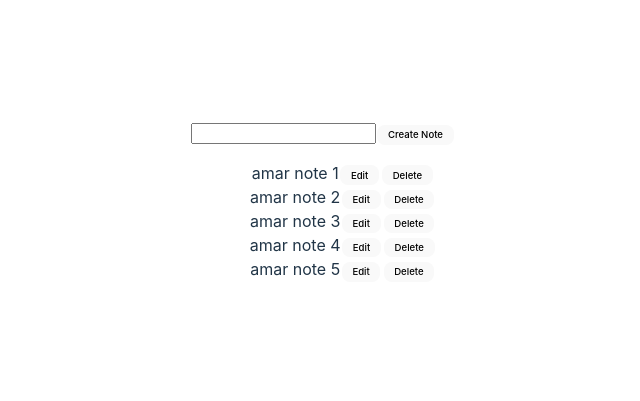
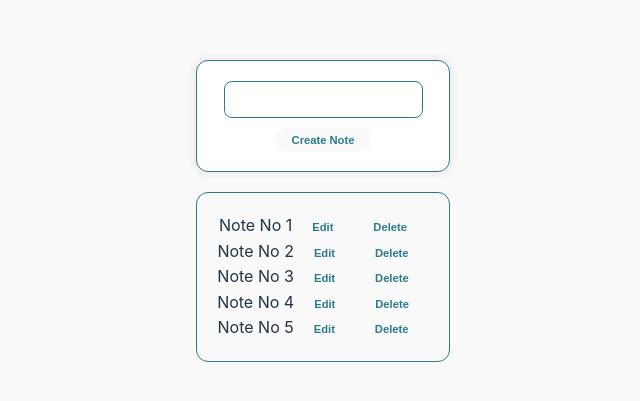
Before and after one commit to Shafayet-tuhin/react_classes, a React (Vite) app: page / in a window 1280 px wide. Shown: the part 191-592 px from the top of the page, without its empty margins (317-957 px from the left). Built offline with nearby package versions, Linux system fonts and the light colour scheme; data requests are answered from the project's data file.

Commit message:
API abar

```diff
--- a/db.json
+++ b/db.json
@@ -1,24 +1,24 @@
 {
   "notes": [
     {
-      "id": "1705690145976",
-      "title": "amar note 1"
+      "id": "1705741950577",
+      "title": "Note No 1"
     },
     {
-      "id": "1705690149132",
-      "title": "amar note 2"
+      "id": "1705741952333",
+      "title": "Note No 2"
     },
     {
-      "id": "1705690151024",
-      "title": "amar note 3"
+      "id": "1705741960395",
+      "title": "Note No 3"
     },
     {
-      "id": "1705690153852",
-      "title": "amar note 4"
+      "id": "1705741962532",
+      "title": "Note No 4"
     },
     {
-      "id": "1705690155483",
-      "title": "amar note 5"
+      "id": "1705741963705",
+      "title": "Note No 5"
     }
   ]
 }
--- a/src/App.jsx
+++ b/src/App.jsx
@@ -105,7 +105,7 @@ function App() {
         <button type='submit'>{editMode ? "Update Note" : "Create Note"}</button>
       </form>
 
-      <ul>
+      <ul className='list'>
         {
           notes.map(item => (
             <li key={item.id}>
--- a/src/index.css
+++ b/src/index.css
@@ -1,12 +1,12 @@
+/* App.css */
+
 :root {
-  font-family: Inter, system-ui, Avenir, Helvetica, Arial, sans-serif;
+  font-family: 'Inter', system-ui, Avenir, Helvetica, Arial, sans-serif;
   line-height: 1.5;
   font-weight: 400;
-
   color-scheme: light dark;
   color: rgba(0, 0, 0, 0.87);
   background-color: #ffffff;
-
   font-synthesis: none;
   text-rendering: optimizeLegibility;
   -webkit-font-smoothing: antialiased;
@@ -16,8 +16,10 @@
 a {
   font-weight: 500;
   color: #646cff;
-  text-decoration: inherit;
+  text-decoration: none;
+  transition: color 0.3s;
 }
+
 a:hover {
   color: #535bf2;
 }
@@ -35,65 +37,86 @@ h1 {
   line-height: 1.1;
 }
 
-li{
+li {
   list-style: none;
 }
+
+form {
+  display: flex;
+  flex-direction: column;
+  align-items: center;
+  margin: 20px auto;
+  padding: 20px;
+  border: 1px solid #2a7b90;
+  border-radius: 12px;
+  box-shadow: 0 0 10px rgba(0, 0, 0, 0.1);
+  background-color: #ffffff;
+}
+
+input {
+  margin-bottom: 10px;
+  padding: 10px;
+  border: 1px solid #2a7b90;
+  border-radius: 8px;
+}
+
 button {
-  border-radius: 8px;
-  border: 1px solid transparent;
-  padding: 0.2rem 1em;
-  font-size: 0.6em;
-  font-weight: 500;
-  font-family: inherit;
-  background-color: #ce7b7b;
+  border-radius: 12px;
+  border: none;
+  padding: 0.5em 1.5em;
+  font-size: 0.7em;
+  font-weight: 600;
+  background-color: #2a7b90;
+  color: #ffffff;
   cursor: pointer;
-  transition: border-color 0.25s;
-  margin: 0 0.1rem;
-  margin-top: .2re;
+  transition: background-color 0.3s, transform 0.2s;
+  margin: 0 0.2rem;
 }
+
 button:hover {
-  border-color: #646cff;
+  background-color: #5799a8;
+  transform: scale(1.1);
 }
+
 button:focus,
 button:focus-visible {
-  outline: 4px auto -webkit-focus-ring-color;
+  outline: none;
+  box-shadow: 0 0 0 3px rgba(83, 91, 242, 0.5);
 }
 
-.student-section{
+.student-section {
   display: flex;
   gap: 2rem;
   margin-top: 2rem;
 }
-.list{
-  border: 1px solid black  ;
+
+.list {
+  border: 1px solid #2a7b90; /* Added border */
+  border-radius: 12px;
+  padding: 20px;
 }
 
-
-
-.my-list{
+.my-list {
   display: flex;
   flex-direction: column;
-
 }
-
-
-
-
-
-
-
-
-
 
 @media (prefers-color-scheme: light) {
   :root {
     color: #213547;
-    background-color: #ffffff;
+    background-color: #f9f9f9;
   }
+
   a:hover {
     color: #747bff;
   }
+
   button {
     background-color: #f9f9f9;
+    color: #2a7b90;
+  }
+
+  button:hover {
+    background-color: #c1ebff;
   }
 }
```
